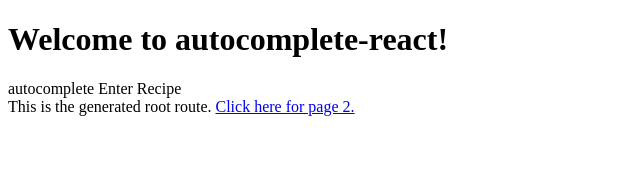
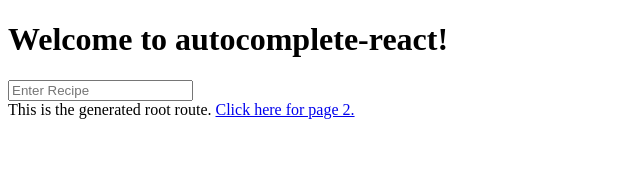
Before and after one commit to efronic/autocomplete, a React (Vite) app in the folder packages/autocomplete-react/: page / in a window 1280 px wide. Shown: the top 170 px of the page, without its empty margins (0-640 px from the left). Built offline with nearby package versions, Linux system fonts and the light colour scheme.

Commit message:
Refactor Autocomplete component and add fetchSuggestions functionality

```diff
--- a/packages/autocomplete-react/src/app/app.tsx
+++ b/packages/autocomplete-react/src/app/app.tsx
@@ -3,11 +3,43 @@ import styles from './app.module.scss';
 import { Route, Routes, Link } from 'react-router-dom';
 import Autocomplete from './components/autocomplete/autocomplete';
 
+const staticData = [
+  "apple",
+  "banana",
+  "berrl",
+  "orange",
+  "grape",
+  "mango",
+  "melon",
+  "berry",
+  "peach",
+  "cherry",
+  "plum",
+];
+const fetchSuggestions = async (query: string) => {
+  const res = await fetch(`https://dummyjson.com/recipes/search?q=mar${query}`);
+  if (res.ok) {
+    const data = await res.json();
+    return data.recipes ?? [];
+  } else {
+    throw new Error('Failed to fetch suggestions');
+  }
+}
 export function App() {
   return (
     <div>
       <h1>Welcome to autocomplete-react!</h1>
-      <Autocomplete placeholder={{ type: 'string', required: false, description: 'Enter Recipe' }} />
+      <Autocomplete
+        placeholder={{ type: 'string', required: false, description: 'Enter Recipe' }}
+        caching={true}
+        dataKey={'name'}
+        fetchSuggestions={fetchSuggestions}
+        customLoader={<>Loading..</>}
+        onSelect={(res) => console.log(res)}
+        onBlur={() => console.log('onBlur')}
+        onFocus={() => console.log('onFocus')}
+        customStyles={{}}
+      />
       <Routes>
         <Route
           path="/"
--- a/packages/autocomplete-react/src/app/components/autocomplete/autocomplete.tsx
+++ b/packages/autocomplete-react/src/app/components/autocomplete/autocomplete.tsx
@@ -1,8 +1,23 @@
+import { useState } from 'react';
 import { AutocompleteProps } from '../../types/autocomplete-props';
 
 
 export default function Autocomplete(props: AutocompleteProps) {
+  const [inputValue, setInputValue] = useState();
+  const [suggestions, setSuggestions] = useState<string[]>([]);
+  const [loading, setLoading] = useState(false);
+  const [error, setError] = useState(false);
+
+
+
   return (
-    <div>autocomplete {props.placeholder.description} </div>
+    <div className='container'>
+      <input
+        type={props.placeholder.type}
+        value={inputValue}
+        placeholder={props.placeholder.description}
+        required={props.placeholder.required} />
+
+    </div>
   )
 }
```
Also changed, not shown: packages/autocomplete-react/src/app/components/autocomplete/suggestions-list.tsx (+10 -0 lines), packages/autocomplete-react/src/app/types/autocomplete-props.ts (+10 -1 lines).
